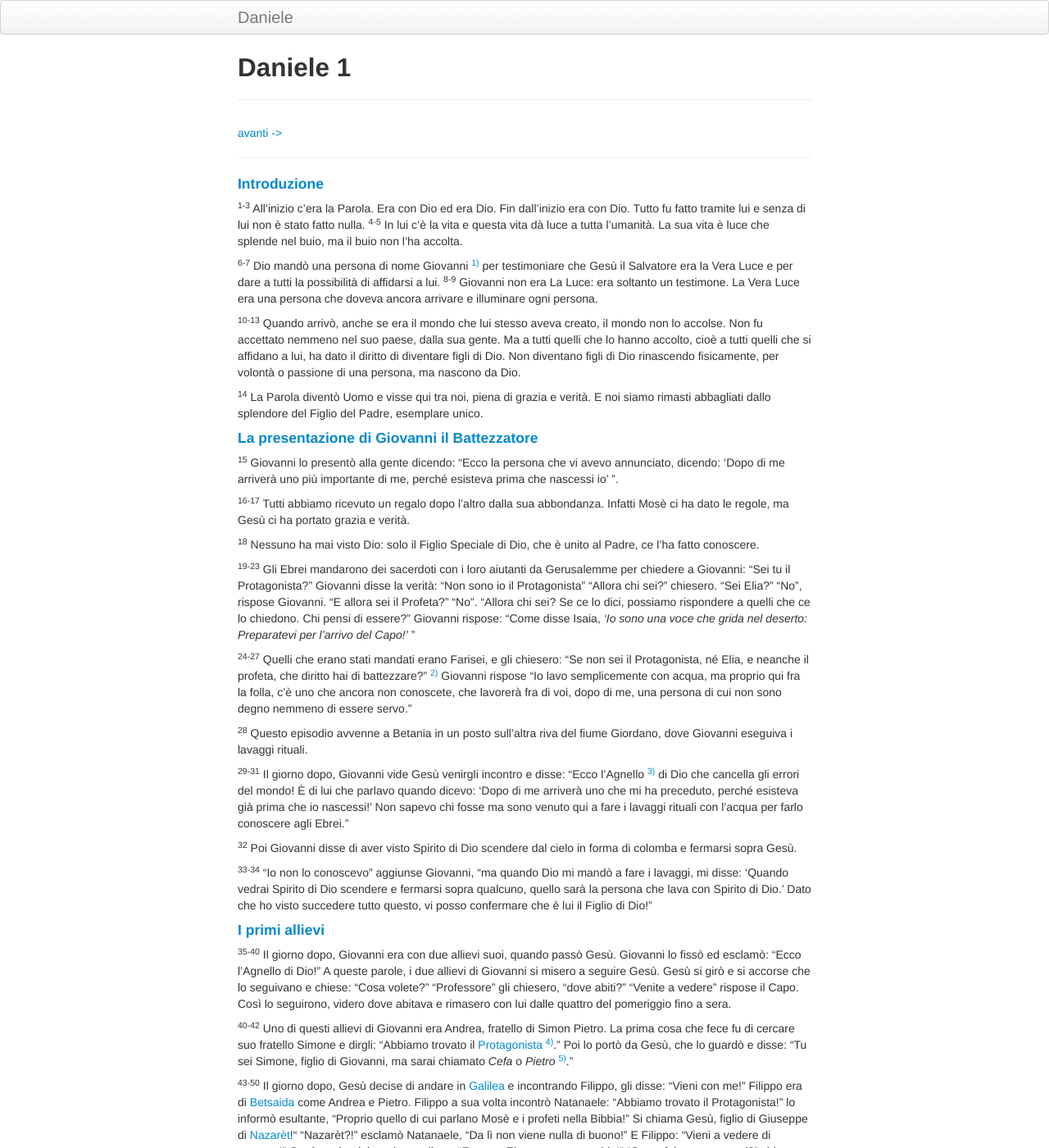
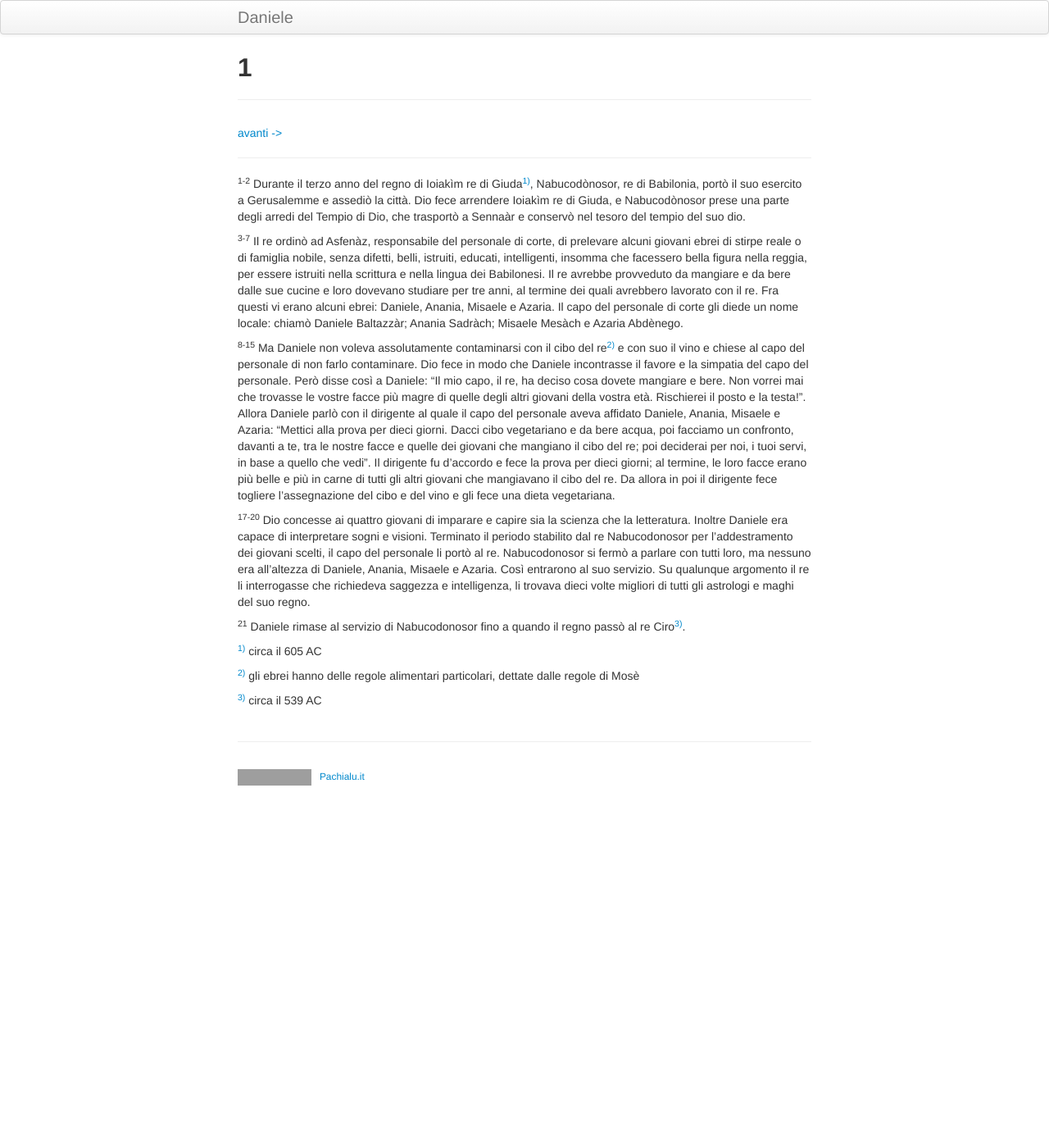
Before and after one commit to pachialu/daniele_pages, a Jekyll site: the page built from pages/da01.md, in a window 1280 px wide and 1400 px high. Shown: the whole window at 82% size. Built offline with Jekyll 4.4.1, drawn with Linux system fonts in a browser that asks for light colours; some of the changed text lies outside the part shown; grey boxes are pictures that could not be loaded.

Commit message:
prima versione
prima versione dopo conversione pandoc

```diff
--- a/pages/da01.md
+++ b/pages/da01.md
@@ -1,72 +1,66 @@
 ---
 layout: page
-title: Daniele 1
+title: 1
 ---
 
- [avanti ->](da02.html)
+[avanti ->](da02.html)
 
 ------------------------------------------------------------------------
-#### <a href="" id="introduzione">Introduzione</a>
+<sup>1-2</sup> Durante il terzo anno del regno di Ioiakìm re di
+Giuda<sup>[1)](#fn__1)</sup>, Nabucodònosor, re di Babilonia, portò il
+suo esercito a Gerusalemme e assediò la città. Dio fece arrendere
+Ioiakìm re di Giuda, e Nabucodònosor prese una parte degli arredi del
+Tempio di Dio, che trasportò a Sennaàr e conservò nel tesoro del tempio
+del suo dio.
 
-<sup>1-3</sup> All'inizio c'era la Parola.
-Era con Dio ed era Dio.
-Fin dall'inizio era con Dio.
-Tutto fu fatto tramite lui e senza di lui non è stato fatto nulla.
-<sup>4-5</sup> In lui c'è la vita e questa vita dà luce a tutta l'umanità.
-La sua vita è luce che splende nel buio,
-ma il buio non l'ha accolta.
+<sup>3-7</sup> Il re ordinò ad Asfenàz, responsabile del personale di
+corte, di prelevare alcuni giovani ebrei di stirpe reale o di famiglia
+nobile, senza difetti, belli, istruiti, educati, intelligenti, insomma
+che facessero bella figura nella reggia, per essere istruiti nella
+scrittura e nella lingua dei Babilonesi. Il re avrebbe provveduto da
+mangiare e da bere dalle sue cucine e loro dovevano studiare per tre
+anni, al termine dei quali avrebbero lavorato con il re. Fra questi vi
+erano alcuni ebrei: Daniele, Anania, Misaele e Azaria. Il capo del
+personale di corte gli diede un nome locale: chiamò Daniele Baltazzàr;
+Anania Sadràch; Misaele Mesàch e Azaria Abdènego.
 
-<sup>6-7</sup> Dio mandò una persona di nome Giovanni <sup><a href="#fn__1" id="fnt__1" class="fn_top">1)</a></sup> per testimoniare che Gesù il Salvatore era la Vera Luce e per dare a tutti la possibilità di affidarsi a lui. <sup>8-9</sup> Giovanni non era La Luce: era soltanto un testimone. La Vera Luce era una persona che doveva ancora arrivare e illuminare ogni persona.
+<sup>8-15</sup> Ma Daniele non voleva assolutamente contaminarsi con il
+cibo del re<sup>[2)](#fn__2)</sup> e con suo il vino e chiese al capo
+del personale di non farlo contaminare. Dio fece in modo che Daniele
+incontrasse il favore e la simpatia del capo del personale. Però disse
+così a Daniele: “Il mio capo, il re, ha deciso cosa dovete mangiare e
+bere. Non vorrei mai che trovasse le vostre facce più magre di quelle
+degli altri giovani della vostra età. Rischierei il posto e la testa\!”.
+Allora Daniele parlò con il dirigente al quale il capo del personale
+aveva affidato Daniele, Anania, Misaele e Azaria: “Mettici alla prova
+per dieci giorni. Dacci cibo vegetariano e da bere acqua, poi facciamo
+un confronto, davanti a te, tra le nostre facce e quelle dei giovani che
+mangiano il cibo del re; poi deciderai per noi, i tuoi servi, in base a
+quello che vedi”. Il dirigente fu d'accordo e fece la prova per dieci
+giorni; al termine, le loro facce erano più belle e più in carne di
+tutti gli altri giovani che mangiavano il cibo del re. Da allora in poi
+il dirigente fece togliere l'assegnazione del cibo e del vino e gli fece
+una dieta vegetariana.
 
-<sup>10-13</sup> Quando arrivò, anche se era il mondo che lui stesso aveva creato, il mondo non lo accolse.
-Non fu accettato nemmeno nel suo paese, dalla sua gente.
-Ma a tutti quelli che lo hanno accolto, cioè a tutti quelli che si affidano a lui, ha dato il diritto di diventare figli di Dio. Non diventano figli di Dio rinascendo fisicamente, per volontà o passione di una persona, ma nascono da Dio.
+<sup>17-20</sup> Dio concesse ai quattro giovani di imparare e capire
+sia la scienza che la letteratura. Inoltre Daniele era capace di
+interpretare sogni e visioni. Terminato il periodo stabilito dal re
+Nabucodonosor per l'addestramento dei giovani scelti, il capo del
+personale li portò al re. Nabucodonosor si fermò a parlare con tutti
+loro, ma nessuno era all'altezza di Daniele, Anania, Misaele e Azaria.
+Così entrarono al suo servizio. Su qualunque argomento il re li
+interrogasse che richiedeva saggezza e intelligenza, li trovava dieci
+volte migliori di tutti gli astrologi e maghi del suo regno.
 
-<sup>14</sup> La Parola diventò Uomo e visse qui tra noi, piena di grazia e verità. E noi siamo rimasti abbagliati dallo splendore del Figlio del Padre, esemplare unico.
+<sup>21</sup> Daniele rimase al servizio di Nabucodonosor fino a quando
+il regno passò al re Ciro<sup>[3)](#fn__3)</sup>.
 
-#### <a href="" id="la_presentazione_di_giovanni_il_battezzatore">La presentazione di Giovanni il Battezzatore</a>
+<sup>[1)](#fnt__1)</sup>
+circa il 605 AC
 
-<sup>15</sup> Giovanni lo presentò alla gente dicendo: “Ecco la persona che vi avevo annunciato, dicendo: 'Dopo di me arriverà uno più importante di me, perché esisteva prima che nascessi io' ”.
+<sup>[2)](#fnt__2)</sup>
+gli ebrei hanno delle regole alimentari particolari, dettate dalle
+regole di Mosè
 
-<sup>16-17</sup> Tutti abbiamo ricevuto un regalo dopo l'altro dalla sua abbondanza. Infatti Mosè ci ha dato le regole, ma Gesù ci ha portato grazia e verità.
-
-<sup>18</sup> Nessuno ha mai visto Dio: solo il Figlio Speciale di Dio, che è unito al Padre, ce l'ha fatto conoscere.
-
-<sup>19-23</sup> Gli Ebrei mandarono dei sacerdoti con i loro aiutanti da Gerusalemme per chiedere a Giovanni: “Sei tu il Protagonista?” Giovanni disse la verità: “Non sono io il Protagonista” “Allora chi sei?” chiesero. “Sei Elia?” “No”, rispose Giovanni. “E allora sei il Profeta?” “No”. “Allora chi sei? Se ce lo dici, possiamo rispondere a quelli che ce lo chiedono. Chi pensi di essere?” Giovanni rispose: “Come disse Isaia, *'Io sono una voce che grida nel deserto: Preparatevi per l'arrivo del Capo!'* ”
-
-<sup>24-27</sup> Quelli che erano stati mandati erano Farisei, e gli chiesero: “Se non sei il Protagonista, né Elia, e neanche il profeta, che diritto hai di battezzare?” <sup><a href="#fn__2" id="fnt__2" class="fn_top">2)</a></sup> Giovanni rispose “Io lavo semplicemente con acqua, ma proprio qui fra la folla, c'è uno che ancora non conoscete, che lavorerà fra di voi, dopo di me, una persona di cui non sono degno nemmeno di essere servo.”
-
-<sup>28</sup> Questo episodio avvenne a Betania in un posto sull'altra riva del fiume Giordano, dove Giovanni eseguiva i lavaggi rituali.
-
-<sup>29-31</sup> Il giorno dopo, Giovanni vide Gesù venirgli incontro e disse: “Ecco l'Agnello <sup><a href="#fn__3" id="fnt__3" class="fn_top">3)</a></sup> di Dio che cancella gli errori del mondo! È di lui che parlavo quando dicevo: 'Dopo di me arriverà uno che mi ha preceduto, perché esisteva già prima che io nascessi!' Non sapevo chi fosse ma sono venuto qui a fare i lavaggi rituali con l'acqua per farlo conoscere agli Ebrei.”
-
-<sup>32</sup> Poi Giovanni disse di aver visto Spirito di Dio scendere dal cielo in forma di colomba e fermarsi sopra Gesù.
-
-<sup>33-34</sup> “Io non lo conoscevo” aggiunse Giovanni, “ma quando Dio mi mandò a fare i lavaggi, mi disse: 'Quando vedrai Spirito di Dio scendere e fermarsi sopra qualcuno, quello sarà la persona che lava con Spirito di Dio.' Dato che ho visto succedere tutto questo, vi posso confermare che è lui il Figlio di Dio!”
-
-#### <a href="" id="i_primi_allievi">I primi allievi</a>
-
-<sup>35-40</sup> Il giorno dopo, Giovanni era con due allievi suoi, quando passò Gesù. Giovanni lo fissò ed esclamò: “Ecco l'Agnello di Dio!” A queste parole, i due allievi di Giovanni si misero a seguire Gesù. Gesù si girò e si accorse che lo seguivano e chiese: “Cosa volete?” “Professore” gli chiesero, “dove abiti?” “Venite a vedere” rispose il Capo. Così lo seguirono, videro dove abitava e rimasero con lui dalle quattro del pomeriggio fino a sera.
-
-<sup>40-42</sup> Uno di questi allievi di Giovanni era Andrea, fratello di Simon Pietro. La prima cosa che fece fu di cercare suo fratello Simone e dirgli: “Abbiamo trovato il <a href="g/protagonista" class="wikilink2" title="Protagonista">Protagonista</a> <sup><a href="#fn__4" id="fnt__4" class="fn_top">4)</a></sup>.” Poi lo portò da Gesù, che lo guardò e disse: “Tu sei Simone, figlio di Giovanni, ma sarai chiamato *Cefa* o *Pietro* <sup><a href="#fn__5" id="fnt__5" class="fn_top">5)</a></sup>.”
-
-<sup>43-50</sup> Il giorno dopo, Gesù decise di andare in <a href="p/galilea" class="wikilink2" title="Galilea">Galilea</a> e incontrando Filippo, gli disse: “Vieni con me!” Filippo era di <a href="betsaida" class="wikilink2" title="Betsaida">Betsaida</a> come Andrea e Pietro. Filippo a sua volta incontrò Natanaele: “Abbiamo trovato il Protagonista!” lo informò esultante, “Proprio quello di cui parlano Mosè e i profeti nella Bibbia!” Si chiama Gesù, figlio di Giuseppe di <a href="nazaret" class="wikilink2" title="Nazarèt">Nazarèt</a>!“ “Nazarèt?!” esclamò Natanaele, “Da lì non viene nulla di buono!” E Filippo: “Vieni a vedere di persona!” Gesù, vedendolo arrivare, disse: “Ecco un Ebreo senza macchia!” “Come fai a conoscermi?” chiese Natanaele. E Gesù: “Ti ho visto sotto l'albero di fico, prima ancora che Filippo ti chiamasse.” Natanaele rispose: “Capo, tu sei il Figlio di Dio, Re di Israele!” Gesù rispose: “Ti lanci così solo perché ho detto che ti ho visto sotto il fico?” Vedrai cose molto più spettacolari. Anzi, sappi che tu vedrai il cielo che si apre e gli angeli di Dio che salgono e scendono su me, Dio Uomo!”
-
-------------------------------------------------------------------------
-<sup><a href="#fnt__1" id="fn__1" class="fn_bot">1)</a></sup>
-il Battezzatore
-
-<sup><a href="#fnt__2" id="fn__2" class="fn_bot">2)</a></sup>
-battesimo
-
-<sup><a href="#fnt__3" id="fn__3" class="fn_bot">3)</a></sup>
-agnello sacrificale
-
-<sup><a href="#fnt__4" id="fn__4" class="fn_bot">4)</a></sup>
-il Protagonista, detto anche Messia o Cristo è il Salvatore inviato da Dio per riscattare gli Ebrei
-
-<sup><a href="#fnt__5" id="fn__5" class="fn_bot">5)</a></sup>
-in ebraico *cefa* vuol dire pietra
-
-------------------------------------------------------------------------
- [avanti->](gv02.html)
+<sup>[3)](#fnt__3)</sup>
+circa il 539 AC
```
Also changed, not shown: index.md (+32 -1 lines), pages/da02.md (added, +150 -0 lines), pages/da03.md (added, +106 -0 lines), pages/da04.md (added, +119 -0 lines), pages/da05.md (added, +109 -0 lines), pages/da06.md (added, +107 -0 lines).
